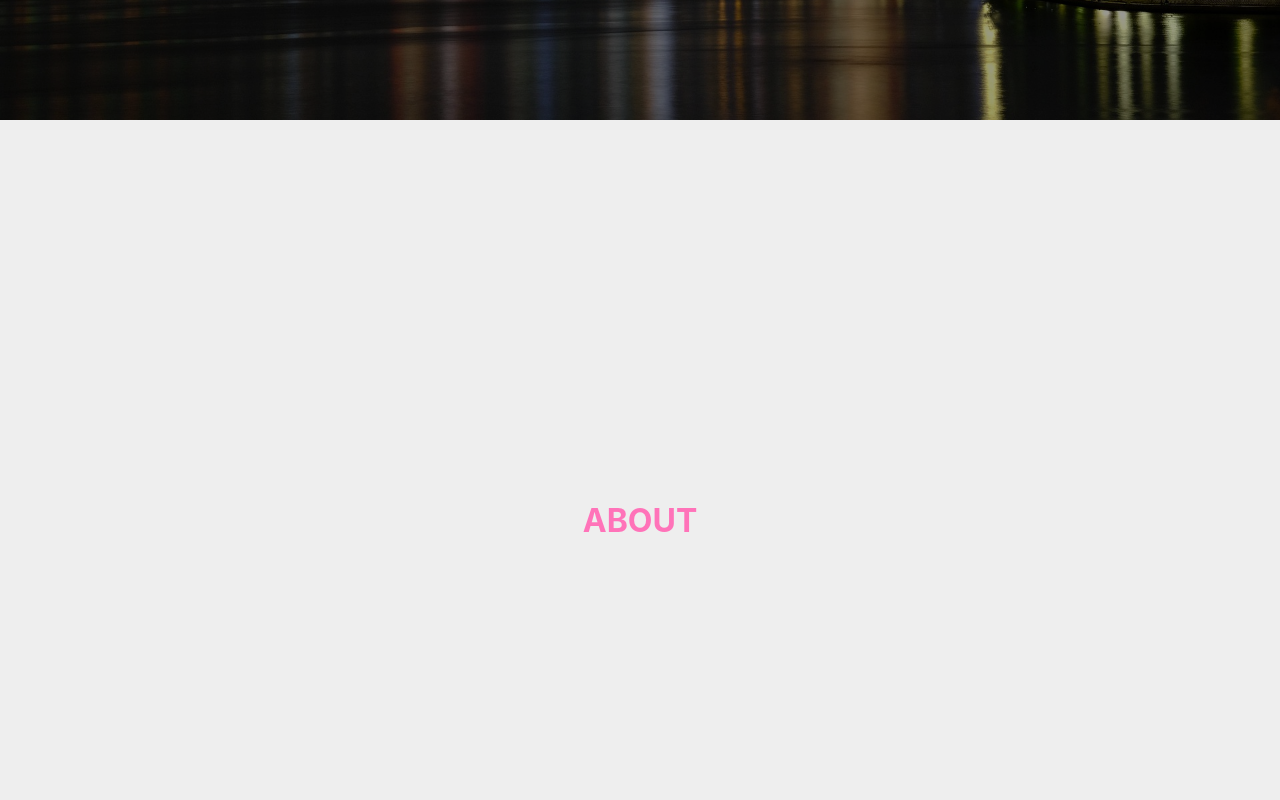
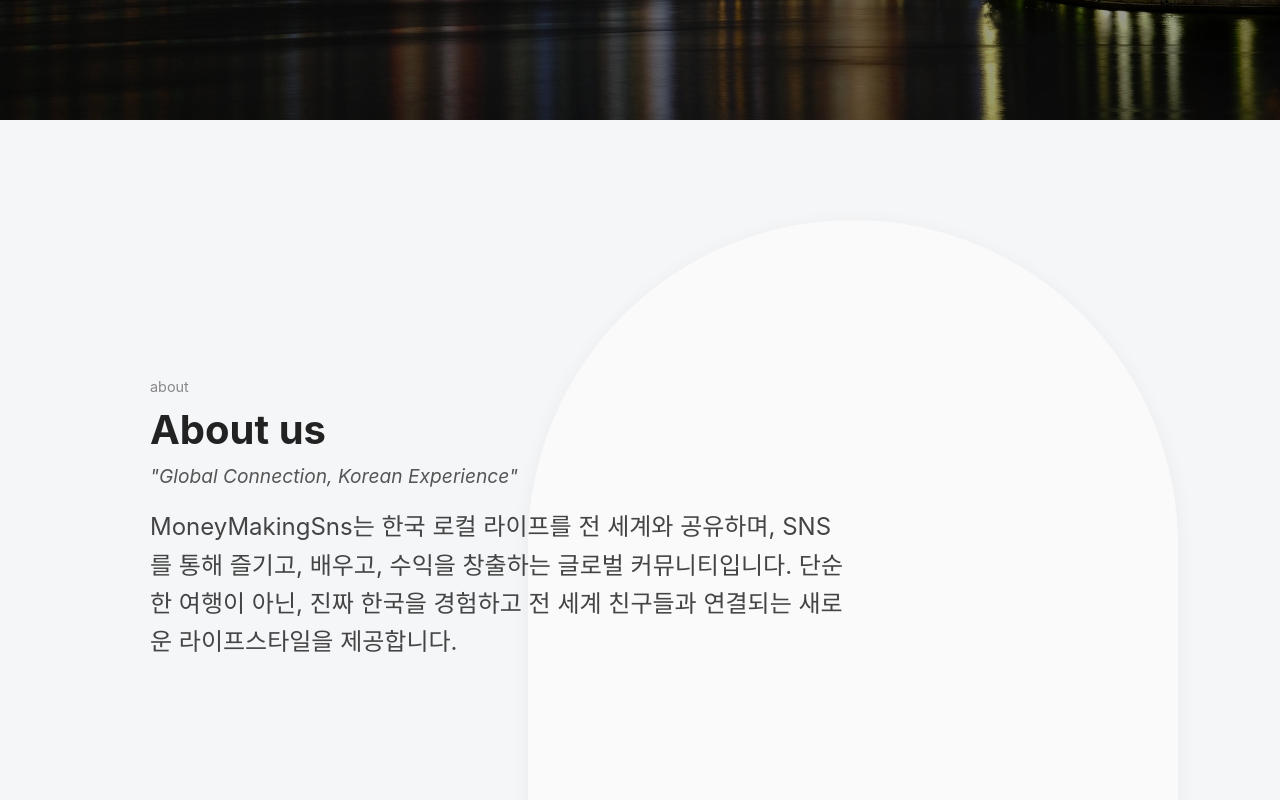
Before and after one commit to nownity/MoneyMakingSns, a React (Create React App) app: page / in a window 1280 px wide. Shown: the part 680-1480 px from the top of the page. Built offline with nearby package versions, Linux system fonts and the light colour scheme.

Commit message:
about섹션 구성중

```diff
--- a/src/pages/AboutSection.jsx
+++ b/src/pages/AboutSection.jsx
@@ -1,23 +1,111 @@
 import styled from "styled-components";
+import mockup from "../images/mockup.png";
 
 const Section = styled.section`
   width: 100%;
-  height: 100vh;
+  min-height: 100vh;
   display: flex;
   align-items: center;
-  justify-content: center;
-  background-color: #eeeeee;
+  justify-content: flex-start;
+  background-color: #f5f6f8;
+  padding: 0 50px;
+  position: relative;
+`;
+
+const Content = styled.div`
+  max-width: 800px;
+  z-index: 2; /* 글씨가 항상 위 */
+  position: relative;
+  padding-left: 100px;
+  @media (max-width: 956px) {
+    width: 78%;
+    right: 50%;
+    transform: translateX(50%);
+    position: absolute;
+    padding-left: 0;
+  }
+`;
+
+const SmallTitle = styled.p`
+  font-size: 0.9rem;
+  color: #888;
+  margin-bottom: 10px;
 `;
 
 const Heading = styled.h2`
-  font-size: 2rem;
-  color: #ff73b9;
+  font-size: 2.5rem;
+  font-weight: bold;
+  margin-bottom: 10px;
+  color: #222;
 `;
 
-const AboutSection = () => {
+const SubHeading = styled.p`
+  font-size: 1.2rem;
+  color: #555;
+  margin-bottom: 20px;
+  font-style: italic;
+`;
+
+const Description = styled.p`
+  font-size: 1.5rem;
+  color: #444;
+  line-height: 1.6;
+`;
+
+const Shape = styled.div`
+  position: absolute;
+  bottom: 0; /* 바닥에 붙이기 */
+  right: 8%;
+  width: 650px;
+  height: 700px;
+  background-color: #fafafa;
+  border-radius: 500px 500px 0 0;
+  box-shadow: 0 4px 20px rgba(0, 0, 0, 0.05);
+  z-index: 1;
+  transition: all 0.4s ease;
+  padding-top: 100px;
+  overflow: hidden;
+
+  @media (max-width: 768px) {
+    right: 50%;
+    transform: translateX(50%);
+    width: 90%;
+  }
+`;
+
+const ShapeImage = styled.img`
+  width: 100%;
+  height: 100%;
+  object-fit: cover;
+  transform: scale(1.3);
+
+  @media (max-width: 1400px) {
+    display: none;
+  }
+`;
+
+const AboutSection = ({ lang }) => {
   return (
     <Section>
-      <Heading>ABOUT</Heading>
+      <Content>
+        <SmallTitle>about</SmallTitle>
+        <Heading>{lang === "ko" ? "About us" : "About us"}</Heading>
+        <SubHeading>"Global Connection, Korean Experience"</SubHeading>
+        <Description>
+          {lang === "ko"
+            ? `MoneyMakingSns는 한국 로컬 라이프를 전 세계와 공유하며,
+            SNS를 통해 즐기고, 배우고, 수익을 창출하는 글로벌 커뮤니티입니다.
+            단순한 여행이 아닌, 진짜 한국을 경험하고
+            전 세계 친구들과 연결되는 새로운 라이프스타일을 제공합니다.`
+            : `MoneyMakingSns is a global community sharing the Korean local lifestyle
+            with the world, enjoying, learning, and creating income through SNS.
+            It's not just travel – it's experiencing the real Korea
+            and offering a new lifestyle connecting friends from around the globe.`}
+        </Description>
+      </Content>
+      <Shape>
+        <ShapeImage src={mockup} alt="About Image" />
+      </Shape>
     </Section>
   );
 };
--- a/src/pages/HeroSection.jsx
+++ b/src/pages/HeroSection.jsx
@@ -12,6 +12,7 @@
   position: relative;
   text-align: center;
   color: white;
+  background-attachment: fixed;
 
   &::before {
     content: "";
```
Also changed, not shown: src/images/mockup.png (added).
